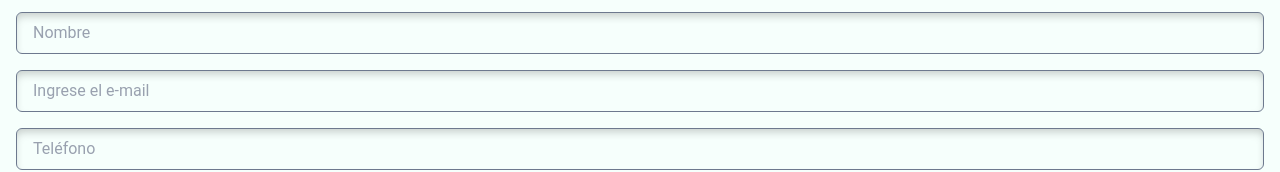
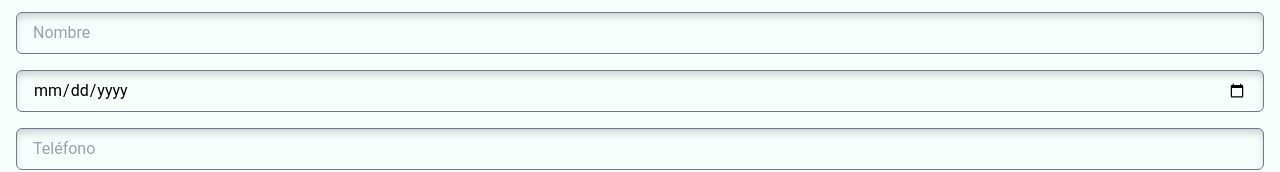
Before and after one commit to IgrowkerTraining/i005-routeen-front, a React (Vite) app: page /profile in a window 1280 px wide. Shown: the part 141-313 px from the top of the page. Built offline with nearby package versions, Linux system fonts and the light colour scheme.

Commit message:
fix:correct input's names

```diff
--- a/src/views/Profile/TrainerProfile.tsx
+++ b/src/views/Profile/TrainerProfile.tsx
@@ -6,12 +6,13 @@ import { useNavigate } from "react-router-dom"
 export default function TrainerProfile() {
     const navigate = useNavigate()
     const [name, setName] = useState("")
-    const [email, setEmail] = useState("")
-    const [password, setPassword] = useState("")
+    const [birthday, setBirthday] = useState("")
+    const [phone, setPhone] = useState("")
+    const [profession, setProfession] = useState("")
 
-    const handleLogin = (e: React.FormEvent) => {
+    const handleContinue = (e: React.FormEvent) => {
         e.preventDefault()
-        console.log("Loggin in...")
+        console.log("...")
 
         setTimeout(() => {
             navigate("/home")
@@ -19,8 +20,9 @@ export default function TrainerProfile() {
 
     }
     return (
-        <form className="flex h-screen justify-between flex-col px-4 pb-4">
-
+        <form
+            onSubmit={handleContinue}
+            className="flex h-screen justify-between flex-col px-4 pb-4">
             <section className="flex  items-center w-full gap-5">
 
                 <h2 className="text-[30px] text-notblack-400 ">
@@ -36,25 +38,25 @@ export default function TrainerProfile() {
                     onChange={(e) => setName(e.target.value)}
                 />
                 <Input
-                    id="email"
-                    type="email"
-                    placeholder="Ingrese el e-mail"
-                    value={email}
-                    onChange={(e) => setEmail(e.target.value)}
+                    id="birthday"
+                    type="date"
+                    placeholder="Fecha de nacimiento"
+                    value={birthday}
+                    onChange={(e) => setBirthday(e.target.value)}
                 />
                 <Input
                     id="phone"
-                    type="number"
+                    type="tel"
                     placeholder="Teléfono"
-                    value={email}
-                    onChange={(e) => setEmail(e.target.value)}
+                    value={phone}
+                    onChange={(e) => setPhone(e.target.value)}
                 />
                 <Input
                     id="profession"
                     type="text"
                     placeholder="Profesión"
-                    value={email}
-                    onChange={(e) => setEmail(e.target.value)}
+                    value={profession}
+                    onChange={(e) => setProfession(e.target.value)}
                 />
             </div>
             <section className="flex justify-between items-center w-full gap-5 p-3">
```
